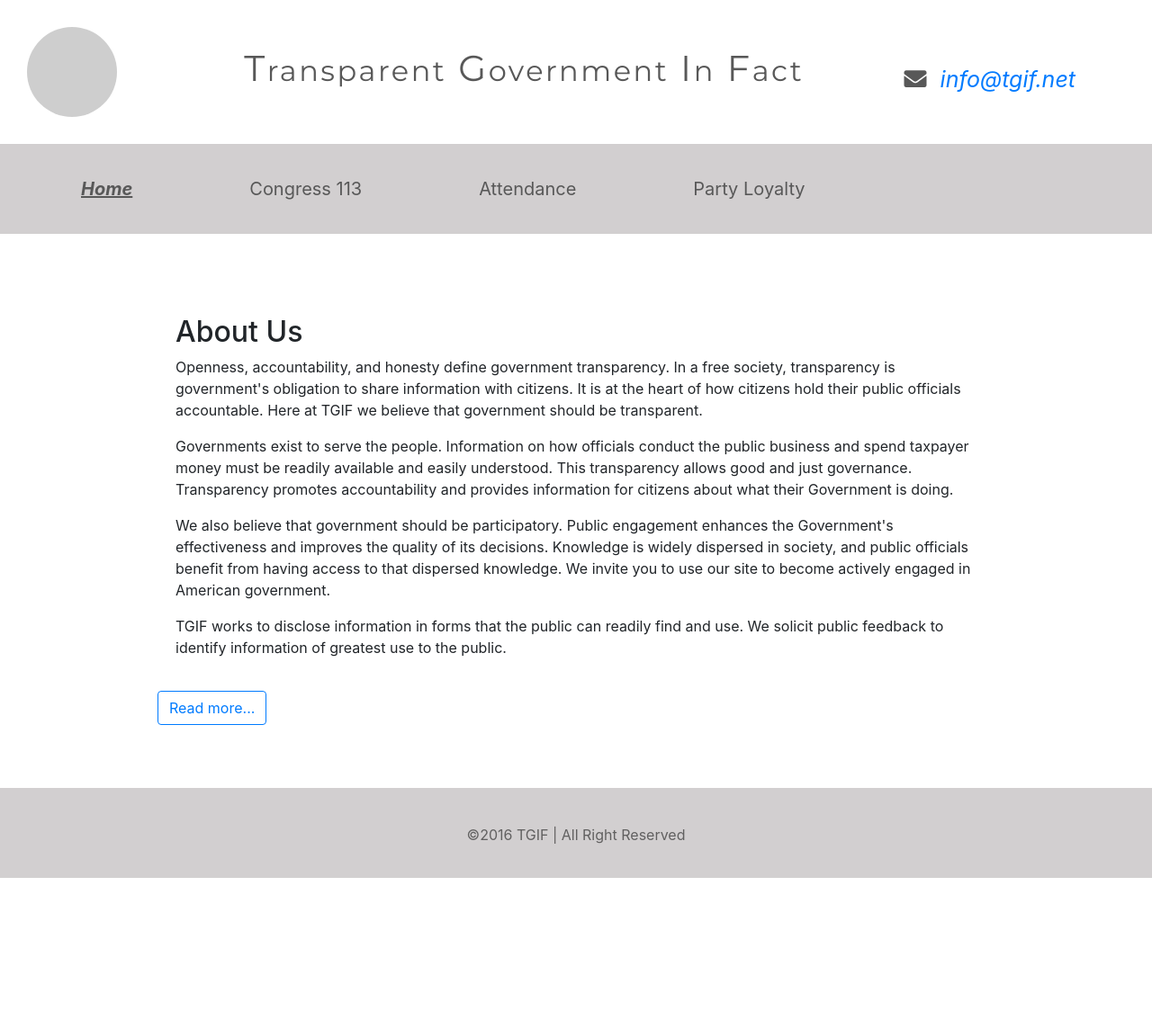
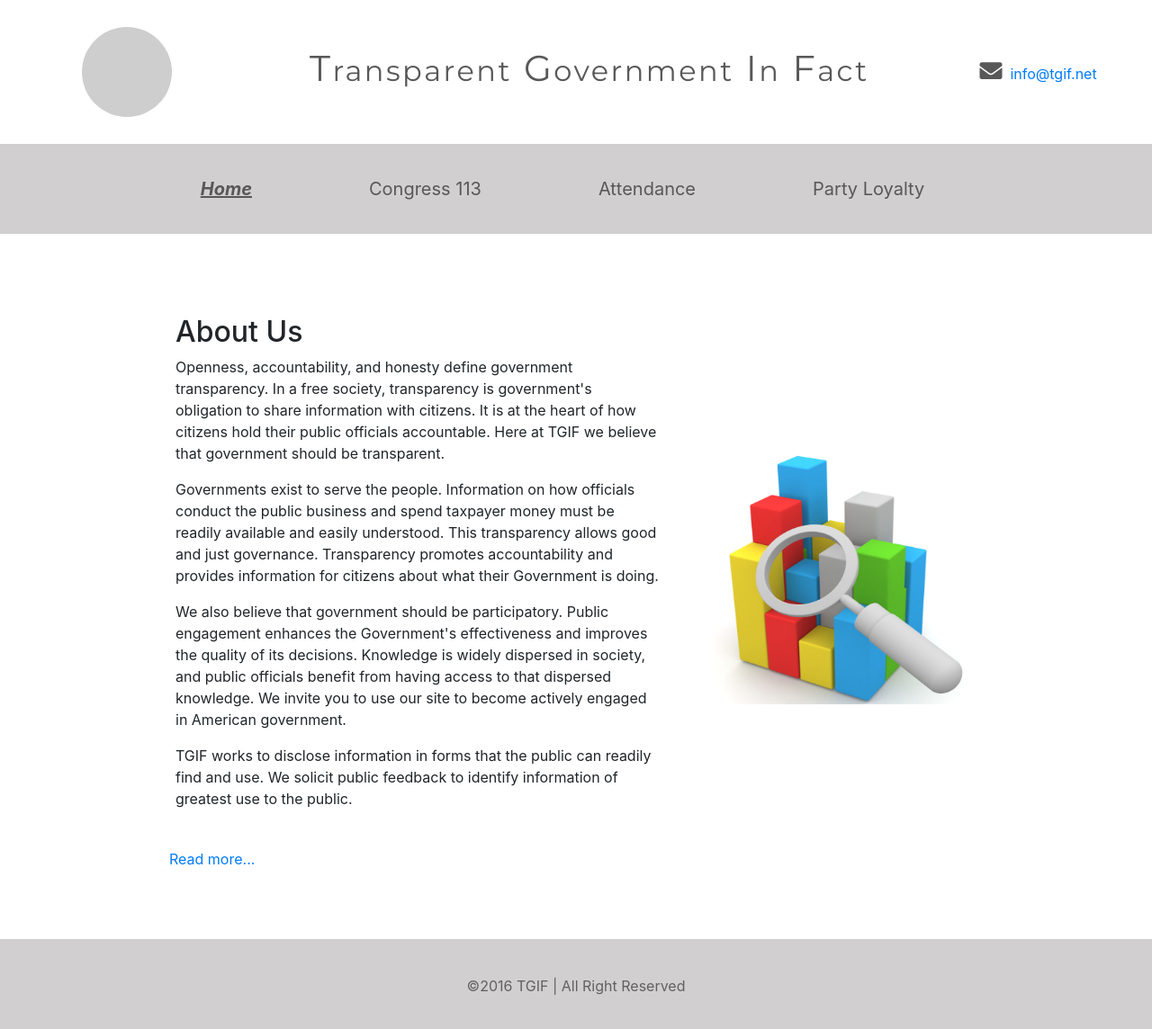
Before and after one commit to aminakano/TGIFproject, a PHP site: page / in a window 1280 px wide. Shown: the whole page at 90% size. Before the commit the page ends 976 px from the top, so only its background shows below. Run offline with PHP 8.4, Linux system fonts and the light colour scheme; grey boxes are pictures that could not be loaded.

Commit message:
design changed

```diff
--- a/html starter pages/TGIF Project/index.html
+++ b/html starter pages/TGIF Project/index.html
@@ -3,25 +3,26 @@
 <head>
   <meta charset="utf-8">
   <title>Home Page</title>
+  <link rel="icon" type="image/png" href="favicon.ico" sizes="48x48">
   <link rel="stylesheet" href="styles.css">
   <link rel="stylesheet" href="https://stackpath.bootstrapcdn.com/bootstrap/4.3.1/css/bootstrap.min.css" integrity="sha384-ggOyR0iXCbMQv3Xipma34MD+dH/1fQ784/j6cY/iJTQUOhcWr7x9JvoRxT2MZw1T" crossorigin="anonymous">
   <link rel="stylesheet" href="https://use.fontawesome.com/releases/v5.7.2/css/all.css" integrity="sha384-fnmOCqbTlWIlj8LyTjo7mOUStjsKC4pOpQbqyi7RrhN7udi9RwhKkMHpvLbHG9Sr" crossorigin="anonymous">
   <link href="https://fonts.googleapis.com/css?family=Montserrat" rel="stylesheet">
 </head>
 <body>
-  <div class="flex-row d-flex justify-content-between">
+  <div class="flex-row d-flex justify-content-around">
     <div class="logo flex-row">
       <a href="#"><img src="https://proxy.duckduckgo.com/iu/?u=http%3A%2F%2F2.bp.blogspot.com%2F-nmPL7t1cR4A%2FU9e9mgGxBMI%2FAAAAAAAA1t4%2FZPj35qGHeKI%2Fs1600%2Ftgif-950x950.png&f=1" alt="tgif-logo"></a>
     </div>
     <div class="d-flex align-items-center">
       <h1 class="h1">T<small>ransparent</small> G<small>overnment</small> I<small>n</small> F<small>act</small></h1>
     </div>
-    <div class="text-right"><i class="fas fa-envelope"></i><a href="mailto:info@tgif.net">info@tgif.net</a></div>
+    <div class="d-flex flex-shrink-1 align-self-center"><a href="mailto:info@tgif.net"><i class="fas fa-envelope"></i>&nbsp;&nbsp;info@tgif.net</a></div>
   </div>
 
-  <header class="d-flex align-items-stretch">
-    <div class="d-flex justify-content-center">
-      <ul class="dropdown align-items-center">
+  <header class="d-flex align-items-center justify-content-around">
+    <div class="">
+      <ul class="dropdown">
         <li><a href="#" class="this">Home</a></li>
         <li>
           <a href="#" data-toggle="dropdown">Congress 113</a>
@@ -48,7 +49,8 @@
     </div>
   </header>
   <div class="container home w-75 ">
-  <div class="padding20">
+  <div class="padding20 d-flex flex-row">
+    <div>
     <h2>About Us</h2>
     <p>Openness, accountability, and honesty define government transparency. In a free society, transparency is government's obligation to share information with citizens. It is at the heart of how citizens hold their public officials accountable.
       Here at TGIF we believe that government should be transparent.</p>
@@ -58,8 +60,12 @@
       access to that dispersed knowledge. We invite you to use our site to become actively engaged in American government.</p>
     <p>TGIF works to disclose information in forms that the public can readily find and use. We solicit public feedback to identify information of greatest use to the public.</p>
   </div>
+  <div class="statimg d-flex align-self-center">
+    <img src="statimg.jpg" alt="image of statistics">
+  </div>
+  </div>
     <div id='accordion' class="">
-      <a id="change" class="btn btn-primary text-primary bg-white" data-toggle="collapse" href="#collapseTwo" role="button" area-expanded='false' area-controls='collapseExample'>
+      <a id="change" class="btn btn-primary text-primary bg-white" data-toggle="collapse" href="#collapseTwo" role="button" area-expanded='false' area-controls='collapseExample' >
         Read more...
       </a>
       <div id="collapseTwo" class="collapse" data-parent="#accordion">
--- a/html starter pages/TGIF Project/styles.css
+++ b/html starter pages/TGIF Project/styles.css
@@ -33,6 +33,7 @@ header {
 .dropdown {
   margin-bottom: 0;
   height: 100px;
+  padding-left: 0;
 }
 .dropdown li {
   margin-right:30px;
@@ -88,7 +89,20 @@ header {
 .right {
   text-align: right;
 }
+.statimg img {
+  width: 350px;
+  height: 300px;
+}
+.loyaltyimg img {
+  width:250px;
+  height:250px;
+  opacity: 0.7;
+}
 
+.btn-primary {
+  border-color: transparent !important;
+  outline: none;
+}
 ul {
   list-style: none;
   display: flex;
@@ -114,7 +128,6 @@ select{
 }
 table{
   margin: 0 auto;
-
 }
 
 td {
@@ -224,4 +237,6 @@ footer p {
         transform: rotate(0deg) translate(0, 0);
         animation-timing-function: ease-out;
     }
+
+
 }
```
Also changed, not shown: html starter pages/TGIF Project/attendance-house.html (+5 -4 lines), html starter pages/TGIF Project/attendance-senate.html (+5 -4 lines), html starter pages/TGIF Project/house-data.html (+7 -6 lines), html starter pages/TGIF Project/loyalty-house.html (+11 -8 lines), html starter pages/TGIF Project/loyalty-senate.html (+10 -9 lines), html starter pages/TGIF Project/senate-data.html (+6 -5 lines), html starter pages/TGIF Project/favicon.ico (added), html starter pages/TGIF Project/loyaltyimg.png (added), html starter pages/TGIF Project/statimg.jpg (added).
